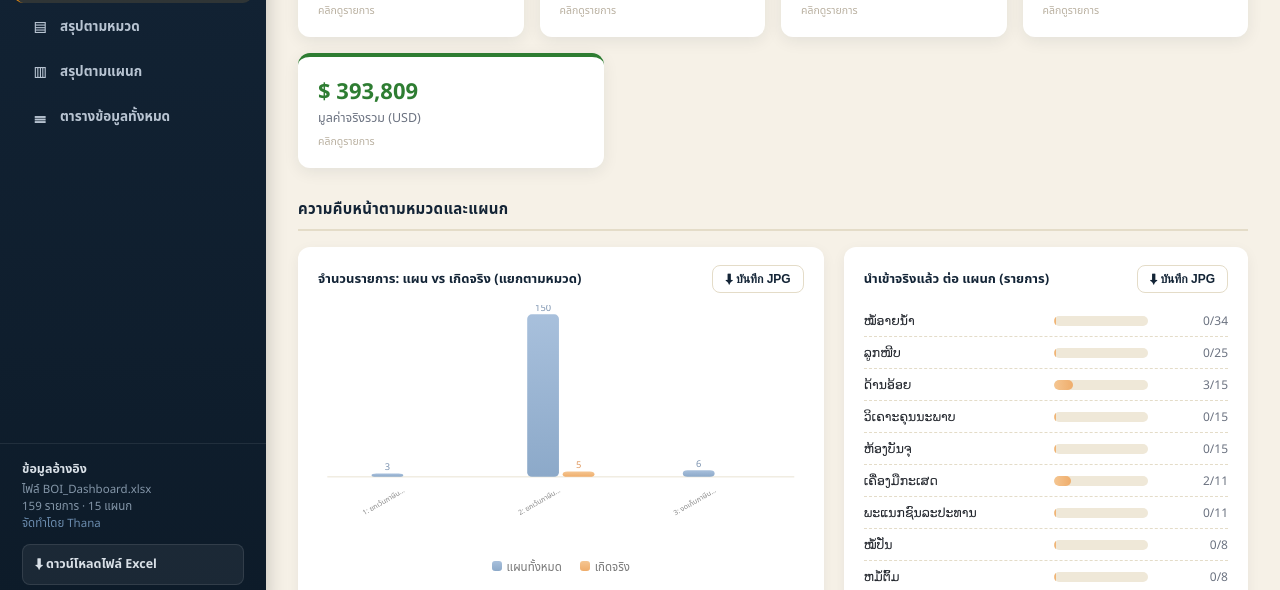
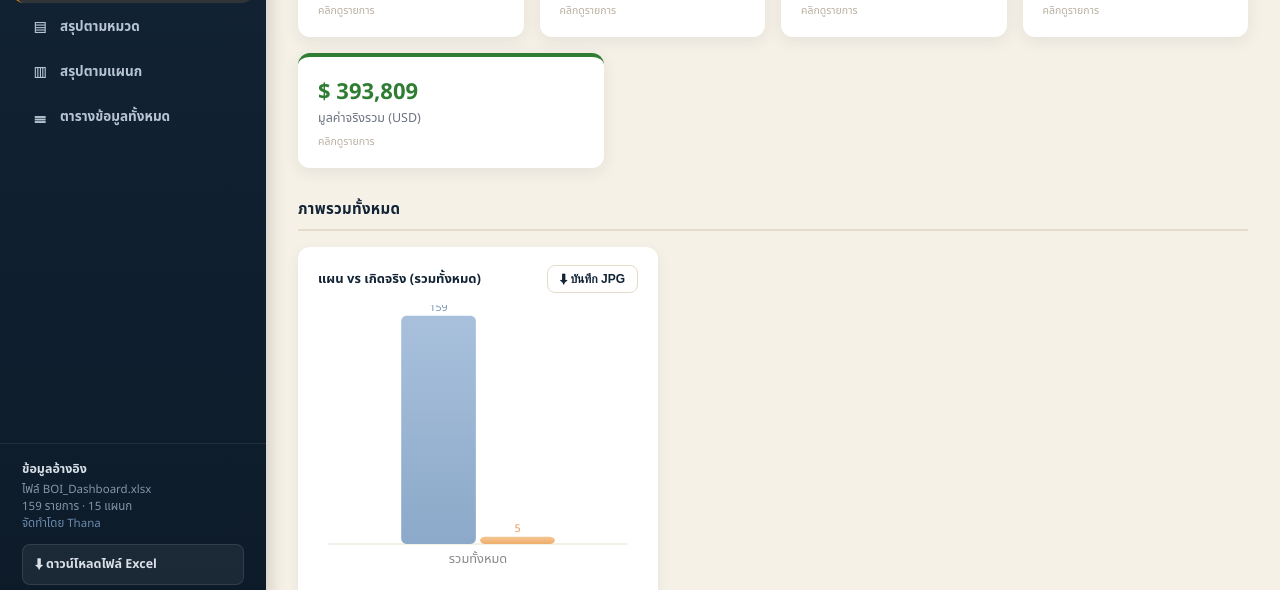
Before and after one commit to ShippingML/BOI-ML, a plain HTML site: page index.html in a window 1280 px wide. Shown: the part 193-783 px from the top of the page. Drawn offline with Linux system fonts and the light colour scheme.

Commit message:
Add files via upload

```diff
--- a/index.html
+++ b/index.html
@@ -219,6 +219,17 @@ footer{text-align:center;color:var(--muted);font-size:12px;padding:30px 0 10px;}
       <div class="kpi" data-kpi="usd" style="border-top-color:#2E7D32;max-width:420px;"><div class="num" id="kpiUsd" style="font-size:22px;color:#2E7D32;">-</div><div class="lbl">มูลค่าจริงรวม (USD)</div><div class="hint">คลิกดูรายการ</div></div>
       <div class="kpi curr-thb" data-kpi="baht" style="border-top-color:#6D4C41;"><div class="num" id="kpiBaht" style="font-size:22px;color:#6D4C41;">-</div><div class="lbl">มูลค่าจริงรวม (บาท)</div><div class="hint">คลิกดูรายการ</div></div>
       <div class="kpi curr-lak" data-kpi="kip" style="border-top-color:#00838F;"><div class="num" id="kpiKip" style="font-size:22px;color:#00838F;">-</div><div class="lbl">มูลค่าจริงรวม (กีบ)</div><div class="hint">คลิกดูรายการ</div></div>
+    </div>
+
+    <div class="section">
+      <h2>ภาพรวมทั้งหมด</h2>
+      <div class="card" id="totalChartCardOv" style="max-width:360px;">
+        <div class="card-head">
+          <div class="card-title" style="margin-bottom:0;">แผน vs เกิดจริง (รวมทั้งหมด)</div>
+          <button class="jpg-btn" data-jpg-target="totalChartCardOv">⬇ บันทึก JPG</button>
+        </div>
+        <div id="totalChartOverview"></div>
+      </div>
     </div>
 
     <div class="section">
@@ -460,7 +471,11 @@ function buildBarChartSVG(labels, totals, dones, opts){
     }
     bars += `<rect class="chart-el" data-label="${label.replace(/"/g,'&quot;')}" data-total="${totals[i]}" data-done="${dones[i]}" x="${groupX-groupW/2}" y="${padT}" width="${groupW}" height="${chartH}" fill="transparent"/>`;
     const short = label.length > (opts.labelLen||16) ? label.slice(0,(opts.labelLen||16))+'…' : label;
-    axisLabels += `<text x="${groupX}" y="${H-padB+16}" font-size="${opts.axisFontSize||9}" fill="#888" text-anchor="end" transform="rotate(-30 ${groupX} ${H-padB+16})">${short}</text>`;
+    if(opts.noRotateAxis){
+      axisLabels += `<text x="${groupX}" y="${H-padB+18}" font-size="${opts.axisFontSize||9}" fill="#888" text-anchor="middle">${short}</text>`;
+    } else {
+      axisLabels += `<text x="${groupX}" y="${H-padB+16}" font-size="${opts.axisFontSize||9}" fill="#888" text-anchor="end" transform="rotate(-30 ${groupX} ${H-padB+16})">${short}</text>`;
+    }
   });
 
   return `
@@ -544,6 +559,7 @@ function buildDonutSVG(labels, values, opts){
 
 // ---- render: overview page ----
 try {
+  document.getElementById('totalChartOverview').innerHTML = buildBarChartSVG(['รวมทั้งหมด'], [total], [done], {width:300, height:260, maxBarW:70, padB:36, axisFontSize:12, noRotateAxis:true});
   document.getElementById('catChartOverview').innerHTML = buildBarChartSVG(catLabels, catTotals, catDones, {width:520, height:260, axisFontSize:7.5, labelLen:14});
   buildDeptBars(document.getElementById('deptBarsOverview'), deptEntries);
   document.getElementById('pieCategory').innerHTML = buildDonutSVG(catLabels, catTotals, {size:230});
@@ -795,7 +811,10 @@ function exportDeptBarsAsJPG(entries, filename, titleText){
 document.querySelectorAll('.jpg-btn').forEach(btn => {
   btn.addEventListener('click', () => {
     const targetId = btn.dataset.jpgTarget;
-    if(targetId === 'catChartCardOv'){
+    if(targetId === 'totalChartCardOv'){
+      const svg = document.querySelector('#totalChartOverview svg');
+      if(svg) svgToCanvasAndDownload(svg, 'แผนvsเกิดจริง_รวมทั้งหมด', {titleText:'แผน vs เกิดจริง (รวมทั้งหมด)'});
+    } else if(targetId === 'catChartCardOv'){
       const svg = document.querySelector('#catChartOverview svg');
       if(svg) svgToCanvasAndDownload(svg, 'จำนวนรายการตามหมวด', {titleText:'จำนวนรายการ: แผน vs เกิดจริง (แยกตามหมวด)'});
     } else if(targetId === 'catChartCardFull'){
```
